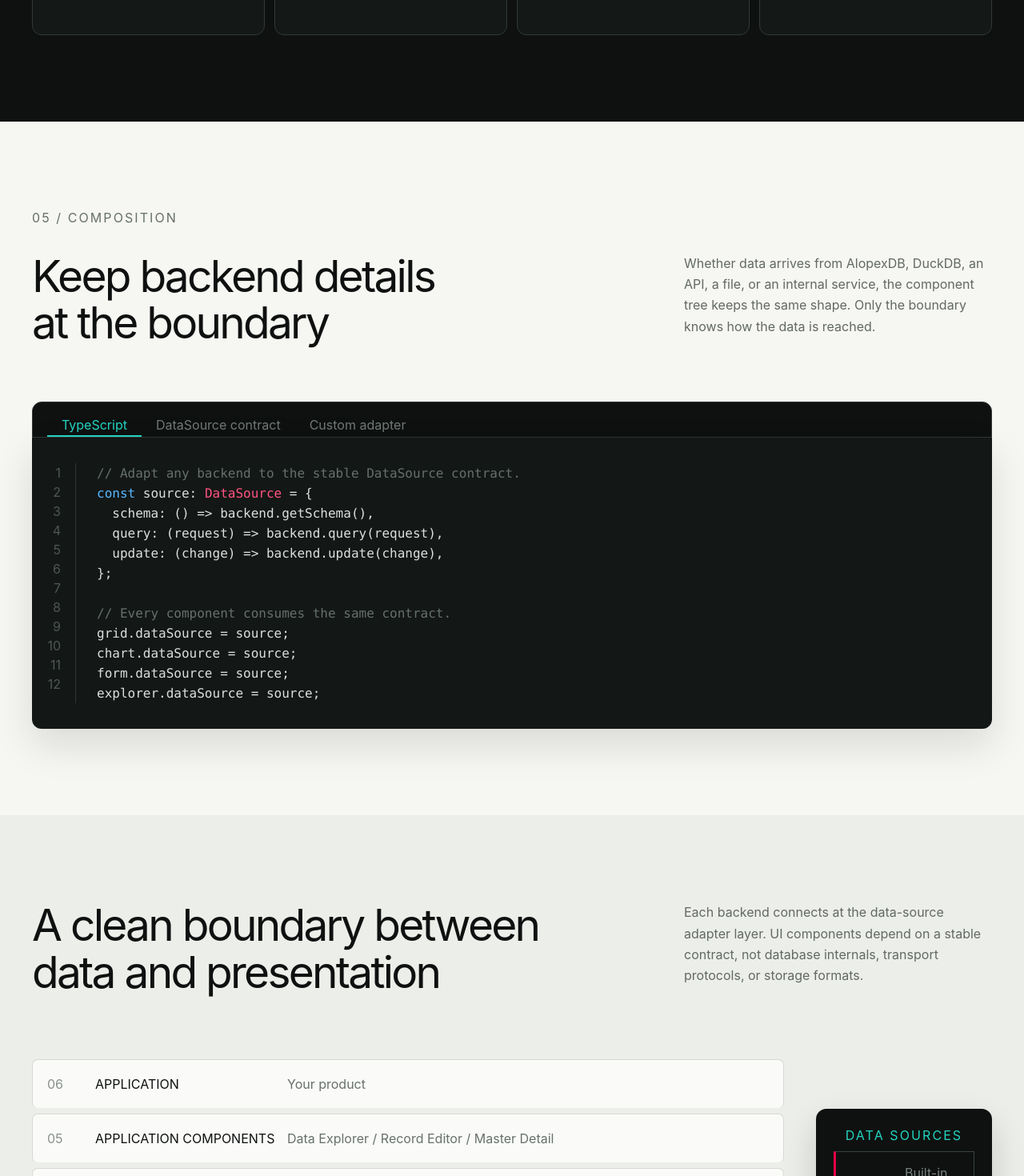
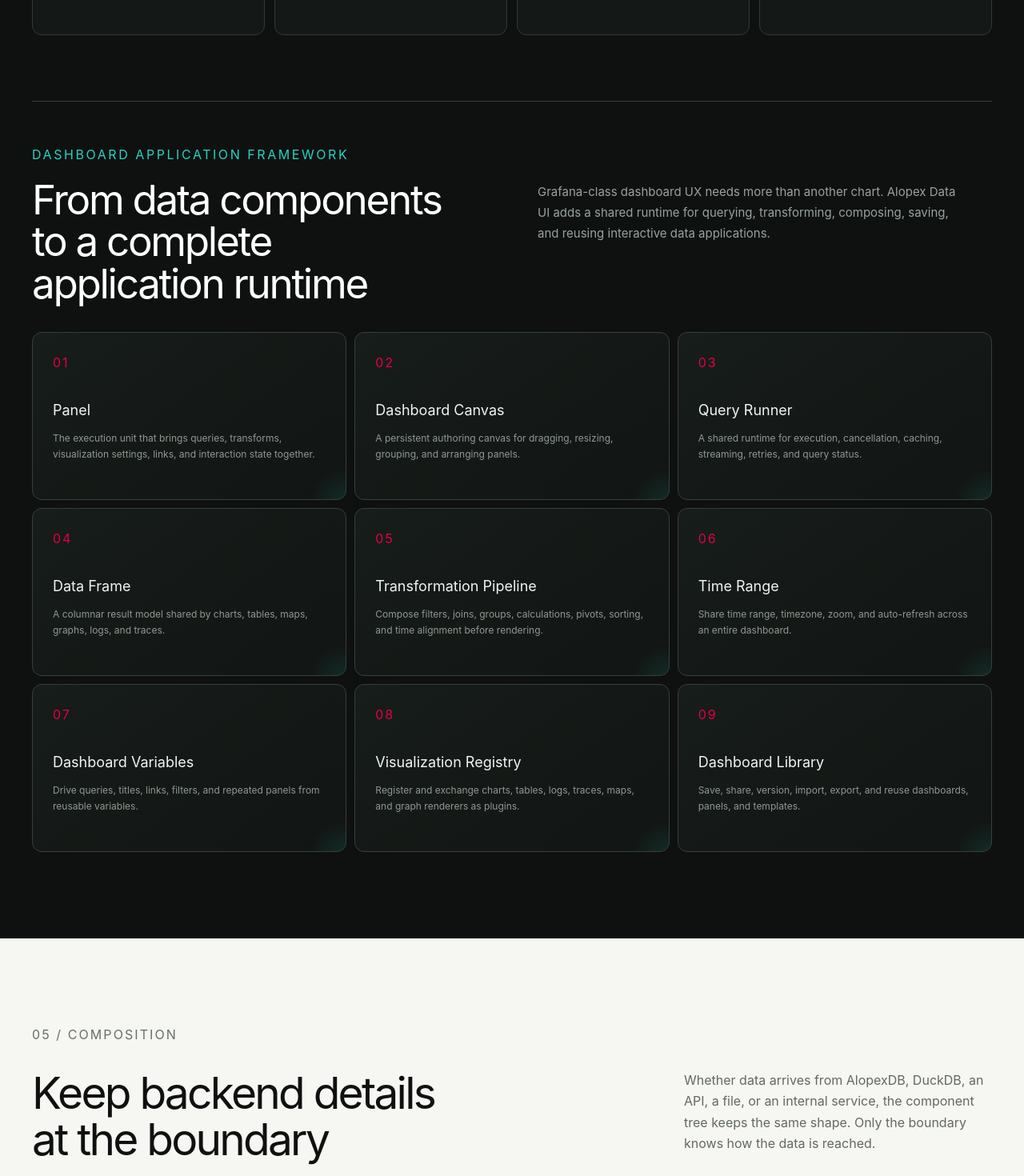
Before and after one commit to alopex-db/alopex-ui-pages, a Next.js app: page / in a window 1280 px wide. Shown: the part 4540-6010 px from the top of the page at 80% size. Built offline with nearby package versions, Linux system fonts and the light colour scheme.

Commit message:
Add dashboard application framework concept

```diff
--- a/app/globals.css
+++ b/app/globals.css
@@ -143,12 +143,22 @@ body{background:#f6f6f2}
 .final-cta{background:radial-gradient(circle at 50% -10%,rgba(36,212,192,.17),transparent 42%),#0d110f}
 footer{background:#080a09}
 
+.framework-intro{margin-top:82px;padding-top:54px;border-top:1px solid #343b38;display:grid;grid-template-columns:1fr 1fr;gap:18px 64px;align-items:start}
+.framework-intro>span{grid-column:1/-1;font:700 9px var(--mono);letter-spacing:.16em;color:var(--teal)}
+.framework-intro h3{font-size:clamp(34px,4vw,55px);letter-spacing:-.045em;line-height:1.03;margin:0;color:#fff;text-wrap:balance}
+.framework-intro p{margin:4px 0 0;color:#98a29d;font-size:15px;line-height:1.75;max-width:540px}
+.framework-grid{display:grid;grid-template-columns:repeat(3,1fr);gap:10px;margin-top:34px}
+.framework-grid article{min-height:210px;border:1px solid #35403b;border-radius:12px;background:linear-gradient(145deg,#171d1a,#111513);padding:25px;position:relative;overflow:hidden}
+.framework-grid article:after{content:"";position:absolute;width:90px;height:90px;border-radius:50%;right:-42px;bottom:-50px;background:radial-gradient(circle,rgba(36,212,192,.12),transparent 68%)}
+.framework-grid article>span{font:700 8px var(--mono);color:var(--brand);letter-spacing:.12em}
+.framework-grid article h3{font-size:18px;margin:34px 0 12px;color:#f0f4f2}
+.framework-grid article p{font-size:12px;line-height:1.65;color:#8f9994;margin:0}
 @media(max-width:1180px){
   .hero{grid-template-columns:1fr;gap:54px;min-height:auto}
   .hero-copy{max-width:760px}
   .data-landscape{max-width:900px}
 }
-@media(max-width:900px){
+@media(max-width:900px){.framework-intro{grid-template-columns:1fr}.framework-grid{grid-template-columns:1fr 1fr}
   .hero{padding-block:72px}
   .landscape-body{min-width:760px}
   .data-landscape{overflow-x:auto}
@@ -156,7 +166,7 @@ footer{background:#080a09}
   .component-grid{gap:10px}
   .boundary-grid{grid-template-columns:1fr}
 }
-@media(max-width:600px){
+@media(max-width:600px){.framework-intro{margin-top:58px;padding-top:38px}.framework-grid{grid-template-columns:1fr}.framework-grid article{min-height:0}
   .hero-wrap{background:radial-gradient(circle at 70% 48%,rgba(36,212,192,.08),transparent 34%),#0c100f}
   .hero{padding-block:52px;gap:42px}
   .hero h1{font-size:46px}
--- a/app/landing-page.tsx
+++ b/app/landing-page.tsx
@@ -86,6 +86,41 @@ const componentCopy = {
   ],
 } as const;
 
+const dashboardFrameworkCopy = {
+  en: {
+    eyebrow: "DASHBOARD APPLICATION FRAMEWORK",
+    title: "From data components to a complete application runtime",
+    body: "Grafana-class dashboard UX needs more than another chart. Alopex Data UI adds a shared runtime for querying, transforming, composing, saving, and reusing interactive data applications.",
+    items: [
+      ["Panel", "The execution unit that brings queries, transforms, visualization settings, links, and interaction state together."],
+      ["Dashboard Canvas", "A persistent authoring canvas for dragging, resizing, grouping, and arranging panels."],
+      ["Query Runner", "A shared runtime for execution, cancellation, caching, streaming, retries, and query status."],
+      ["Data Frame", "A columnar result model shared by charts, tables, maps, graphs, logs, and traces."],
+      ["Transformation Pipeline", "Compose filters, joins, groups, calculations, pivots, sorting, and time alignment before rendering."],
+      ["Time Range", "Share time range, timezone, zoom, and auto-refresh across an entire dashboard."],
+      ["Dashboard Variables", "Drive queries, titles, links, filters, and repeated panels from reusable variables."],
+      ["Visualization Registry", "Register and exchange charts, tables, logs, traces, maps, and graph renderers as plugins."],
+      ["Dashboard Library", "Save, share, version, import, export, and reuse dashboards, panels, and templates."],
+    ],
+  },
+  ja: {
+    eyebrow: "DASHBOARD APPLICATION FRAMEWORK",
+    title: "部品の集合から、データアプリケーションの実行基盤へ。",
+    body: "Grafana相当のダッシュボード体験に必要なのは、チャートの追加ではありません。クエリ、変換、配置、保存、再利用を一貫して扱う共通ランタイムを、Alopex Data UIの正式な製品スコープとして加えます。",
+    items: [
+      ["Panel", "クエリ、変換、表示設定、可視化、リンク、操作状態をまとめる基本実行単位。"],
+      ["Dashboard Canvas", "Panelをドラッグ、リサイズ、グループ化し、配置を保存できる編集キャンバス。"],
+      ["Query Runner", "実行、キャンセル、キャッシュ、ストリーミング、再試行、状態管理を共通化。"],
+      ["Data Frame", "チャート、表、地図、グラフ、ログ、トレースで共有できる列指向の結果モデル。"],
+      ["Transformation Pipeline", "フィルター、結合、集約、計算、ピボット、並べ替え、時間整列を表示前に構成。"],
+      ["Time Range", "時間範囲、タイムゾーン、ズーム、自動更新をDashboard全体へ共有。"],
+      ["Dashboard Variables", "クエリ、タイトル、リンク、フィルター、Panelの繰り返しを動的に制御。"],
+      ["Visualization Registry", "チャート、表、ログ、トレース、地図、グラフをプラグインとして登録・交換。"],
+      ["Dashboard Library", "Dashboard、Panel、テンプレートを保存、共有、履歴管理、再利用。"],
+    ],
+  },
+} as const;
+
 const useCaseCopy = {
   en: [["Data Explorer", "Search, filter, compare, and visualize large datasets."], ["Operational Dashboard", "Bring forms, live lists, charts, and status views into one operational surface."], ["Graph Explorer", "Explore connected data and knowledge graphs at scale."], ["Database Studio", "Inspect schemas and query results, then edit records without changing UI conventions."]],
   ja: [["データ探索", "大量データを検索・絞り込み・比較し、必要な切り口ですぐ可視化します。"], ["業務ダッシュボード", "入力、一覧、チャート、進捗表示を、日々の業務に合うひとつの画面へまとめます。"], ["関係データの探索", "つながりの多いデータやナレッジグラフを、規模を問わずたどれます。"], ["データベース管理画面", "スキーマとクエリ結果を確認し、同じ操作体系のままレコードを編集します。"]],
@@ -97,8 +132,8 @@ const principleCopy = {
 };
 
 const phaseCopy = {
-  en: [["01", "Core contracts", "DataSource · Schema · Filter · Selection · Record editing · Built-in Adapters · Custom Adapter API"], ["02", "Exploration", "Filter Builder · Data Grid · Data Chart · Data Pivot · Data Explorer"], ["03", "Spatial & connected", "Data Map · Data Graph · Timeline · Log Viewer · Visualization Workspace"], ["04", "Application systems", "Dashboard components · Master-detail layouts · Plugin system · Alopex Studio integration"]],
-  ja: [["01", "共通契約を固める", "DataSource · Schema · Filter · Selection · Record Editing · Built-in Adapters · Custom Adapter API"], ["02", "探索機能を揃える", "Filter Builder · Data Grid · Data Chart · Data Pivot · Data Explorer"], ["03", "空間・関係・時系列へ広げる", "Data Map · Data Graph · Timeline · Log Viewer · Visualization Workspace"], ["04", "業務アプリの基盤へ育てる", "Dashboard Components · Master-detail Layouts · Plugin System · Alopex Studio Integration"]],
+  en: [["01", "Core contracts", "DataSource · Schema · Filter · Selection · Record editing · Built-in Adapters · Custom Adapter API"], ["02", "Exploration", "Filter Builder · Data Grid · Data Chart · Data Pivot · Data Explorer"], ["03", "Spatial & connected", "Data Map · Data Graph · Timeline · Log Viewer · Visualization Workspace"], ["04", "Dashboard Runtime", "Panel Model · DataFrame & Field Configuration · Query Runner · Transformation Pipeline · Time Range · Variables · Dashboard Document"], ["05", "Dashboard Authoring", "Dashboard Canvas · Panel Editor · Visualization Registry · Links & Drill-down · Annotations · Library Panels · Version History · Import / Export"], ["06", "Observability", "Time Series · Logs · Trace Waterfall · Service Map · Alert Views · SLO Views · Alopex OTel Integration"], ["07", "Application Studio", "Master-detail · Operational Actions · Record Editing Panels · Plugin System · Alopex Studio · AI-assisted Composition"]],
+  ja: [["01", "共通契約を固める", "DataSource · Schema · Filter · Selection · Record Editing · Built-in Adapters · Custom Adapter API"], ["02", "探索機能を揃える", "Filter Builder · Data Grid · Data Chart · Data Pivot · Data Explorer"], ["03", "空間・関係・時系列へ広げる", "Data Map · Data Graph · Timeline · Log Viewer · Visualization Workspace"], ["04", "Dashboard Runtime", "Panel Model · DataFrame & Field Configuration · Query Runner · Transformation Pipeline · Time Range · Variables · Dashboard Document"], ["05", "Dashboard Authoring", "Dashboard Canvas · Panel Editor · Visualization Registry · Links & Drill-down · Annotations · Library Panels · Version History · Import / Export"], ["06", "Observability", "Time Series · Logs · Trace Waterfall · Service Map · Alert Views · SLO Views · Alopex OTel Integration"], ["07", "Application Studio", "Master-detail · Operational Actions · Record Editing Panels · Plugin System · Alopex Studio · AI-assisted Composition"]],
 };
 
 function Mark({ small = false }: { small?: boolean }) { return <span className={small ? "mark small" : "mark"} aria-hidden="true"><i/><i/><i/></span>; }
@@ -110,9 +145,10 @@ export function LandingPage({ locale, basePath = "" }: { locale: Locale; basePat
   const useCases = useCaseCopy[locale];
   const principles = principleCopy[locale];
   const phases = phaseCopy[locale];
+  const dashboardFramework = dashboardFrameworkCopy[locale];
   const ids = ["#overview", "#components", "#architecture", "#examples", "#roadmap"];
   const sectionLabels = locale === "ja" ? ["01 / 課題", "02 / 共通モデル", "03 / 境界", "04 / コンポーネント", "05 / コード例", "06 / ユースケース", "07 / ロードマップ"] : ["01 / THE PROBLEM", "02 / THE MODEL", "03 / THE BOUNDARY", "04 / COMPONENTS", "05 / COMPOSITION", "06 / USE CASES", "07 / ROADMAP"];
-  const layers = locale === "ja" ? [["06","APPLICATION","あなたのプロダクト"],["05","APPLICATION COMPONENTS","Data Explorer / Record Editor / Master Detail"],["04","DATA COMPONENTS","Grid / Chart / Pivot / Map / Graph"],["03","UI CORE","DataSource / Schema / Filter / Selection"],["02","DATA SOURCE ADAPTERS","AlopexDB / DuckDB / API / File / Custom"],["01","RENDERER ADAPTERS","RevoGrid / ECharts / Perspective / deck.gl / cosmos.gl"],["00","PROVEN ENGINES","データ処理・描画・操作を担う既存エンジン"]] : [["06","APPLICATION","Your product"],["05","APPLICATION COMPONENTS","Data Explorer / Record Editor / Master Detail"],["04","DATA COMPONENTS","Grid / Chart / Pivot / Map / Graph"],["03","UI CORE","DataSource / Schema / Filter / Selection"],["02","DATA SOURCE ADAPTERS","AlopexDB / DuckDB / API / File / Custom"],["01","RENDERER ADAPTERS","RevoGrid / ECharts / Perspective / deck.gl / cosmos.gl"],["00","PROVEN ENGINES","Data, rendering, and interaction engines"]];
+  const layers = locale === "ja" ? [["06","APPLICATION / STUDIO","業務アプリケーションとAlopex Studio"],["05","DASHBOARD / WORKSPACE","Dashboard · Explorer · Grid · Map · Graph · Editor"],["04","PANEL RUNTIME","Query · Transform · Visualization · Interaction"],["03","DATA MODEL","DataFrame · Schema · Filter · Selection"],["02","DATA SOURCE ADAPTERS","AlopexDB / DuckDB / API / File / Custom"],["01","RENDERER ADAPTERS","RevoGrid / ECharts / Perspective / deck.gl / cosmos.gl"],["00","PROVEN ENGINES","データ処理・描画・操作を担う既存エンジン"]] : [["06","APPLICATION / STUDIO","Your product and Alopex Studio"],["05","DASHBOARD / WORKSPACE","Dashboard · Explorer · Grid · Map · Graph · Editor"],["04","PANEL RUNTIME","Query · Transform · Visualization · Interaction"],["03","DATA MODEL","DataFrame · Schema · Filter · Selection"],["02","DATA SOURCE ADAPTERS","AlopexDB / DuckDB / API / File / Custom"],["01","RENDERER ADAPTERS","RevoGrid / ECharts / Perspective / deck.gl / cosmos.gl"],["00","PROVEN ENGINES","Data, rendering, and interaction engines"]];
 
   return <main lang={locale} className="site">
     <header className="site-header">
@@ -183,6 +219,8 @@ export function LandingPage({ locale, basePath = "" }: { locale: Locale; basePat
 
     <section className="section components" id="components"><div className="shell"><SectionIndex light>{sectionLabels[3]}</SectionIndex><div className="section-heading split"><h2>{t.components}</h2><p>{t.componentsLead}</p></div>
       <div className="component-grid">{components.map(([name,desc,icon],i)=><article key={name}><div className={`component-icon ${icon}`}><span/><span/><span/></div><span className="component-number">0{i+1}</span><h3>{name}</h3><p>{desc}</p><a href="#examples">{t.componentLink} <span>↗</span></a></article>)}</div>
+      <div className="framework-intro"><span>{dashboardFramework.eyebrow}</span><h3>{dashboardFramework.title}</h3><p>{dashboardFramework.body}</p></div>
+      <div className="framework-grid">{dashboardFramework.items.map(([name,desc],i)=><article key={name}><span>{String(i+1).padStart(2,"0")}</span><h3>{name}</h3><p>{desc}</p></article>)}</div>
     </div></section>
 
     <section className="section shell examples" id="examples"><SectionIndex>{sectionLabels[4]}</SectionIndex><div className="section-heading split"><h2>{t.example}</h2><p>{t.exampleLead}</p></div>
@@ -190,7 +228,7 @@ export function LandingPage({ locale, basePath = "" }: { locale: Locale; basePat
     </section>
 
     <section className="section architecture-map"><div className="shell"><div className="section-heading split"><h2>{t.architecture}</h2><p>{t.architectureBody}</p></div><div className="layer-stack">
-      {layers.map(([n,a,b],i)=><div key={n} className={i===3?"accent":""}><span>{n}</span><b>{a}</b><p>{b}</p></div>)}
+      {layers.map(([n,a,b],i)=><div key={n} className={i===2||i===3?"accent":""}><span>{n}</span><b>{a}</b><p>{b}</p></div>)}
       <div className="db-adapter engine-card"><span className="engine-card-label">DATA SOURCES</span><div><b>AlopexDB</b><small>Built-in adapter</small></div><div><b>DuckDB</b><small>Built-in adapter</small></div><div><b>Custom Backend</b><small>Adapter</small></div><span>{locale === "ja" ? "接続先の違いは境界で吸収" : "Backend details stay at the boundary"}</span></div></div></div></section>
 
     <section className="section shell use-cases"><SectionIndex>{sectionLabels[5]}</SectionIndex><div className="section-heading"><h2>{t.useCases}</h2></div><div className="use-case-grid">{useCases.map(([name,desc],i)=><article key={name}><span className={`scene scene-${i}`}><i/><i/><i/><i/></span><div><small>0{i+1}</small><h3>{name}</h3><p>{desc}</p></div></article>)}</div></section>
```
